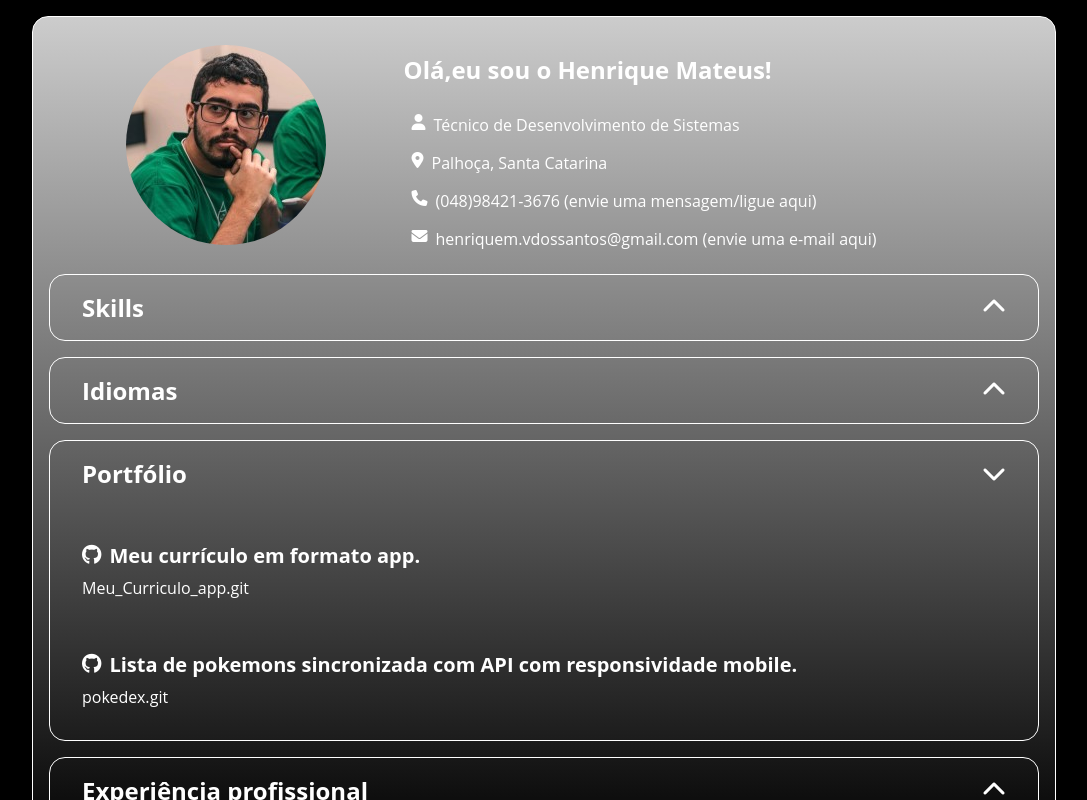
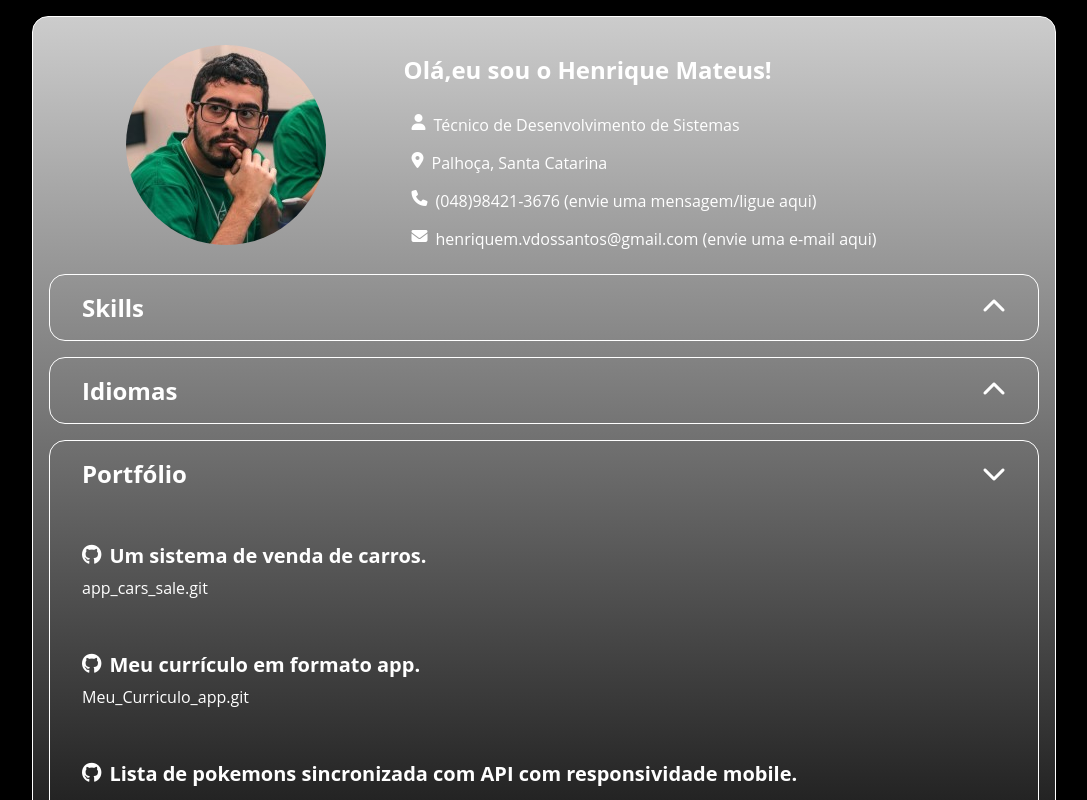
Before and after one commit to Henriquemvds/Meu-Curriculo-Web, a React (Vite) app: page / in a window 1280 px wide. Both pictures are taken after a click on the element "Portfólio". Shown: the top 800 px of the page, without its empty margins (96-1183 px from the left). Built offline with nearby package versions, Linux system fonts and the light colour scheme.

Commit message:
feat: app_cars_sale portfolio addition

```diff
--- a/src/assets/pages/Home.jsx
+++ b/src/assets/pages/Home.jsx
@@ -1,14 +1,13 @@
 import Perfil from '../images/1667876017269.jpg'
 import LogoJavascript from '../images/javascript-logo-transparent-logo-javascript-images-3.png'
 import LogoReact from '../images/png-transparent-react-native-hd-logo.png'
-import { useState } from 'react'
 import '../pages/Home.css'
 import { useEffect } from 'react'
 
 function Home() {
 
     window.dataLayer = window.dataLayer || [];
-  function gtag(){dataLayer.push(arguments);}
+    function gtag() { dataLayer.push(arguments); }
     gtag('js', new Date());
 
     gtag('config', 'G-5722Z9TNPM');
@@ -22,7 +21,7 @@ function Home() {
                 const acordeon = trigger.parentElement
                 const isOpen = acordeon.classList.contains('open')
 
-                if (isOpen){
+                if (isOpen) {
                     acordeon.classList.remove('open')
                 } else {
                     acordeon.classList.add('open')
@@ -33,12 +32,11 @@ function Home() {
     }, [])
 
 
-
     return (
         <section className="container">
             <header className="header">
 
-   <img src={Perfil}  className="photo"/>
+                <img src={Perfil} className="photo" />
 
                 <h1 className="title"> Olá,eu sou o Henrique Mateus!</h1>
 
@@ -85,10 +83,10 @@ function Home() {
                             <h3>Habilidades Profissionais: </h3>
                             <ul>
                                 <li>
-                <img src={LogoJavascript} alt="javascript" title="javascript"/>
+                                    <img src={LogoJavascript} alt="javascript" title="javascript" />
                                 </li>
                                 <li>
-                <img src={LogoReact} alt="react" title="react"/>
+                                    <img src={LogoReact} alt="react" title="react" />
                                 </li>
                             </ul>
                         </section>
@@ -157,16 +155,23 @@ function Home() {
                         <li>
                             <h3 className="title">
                                 <i className="fa-brands fa-github"></i>
+                               Um sistema de venda de carros.
+                            </h3>
+                            <a href="https://github.com/Henriquemvds/app-cars-sale.git">app_cars_sale.git</a>
+                        </li>
+                        <li>
+                            <h3 className="title">
+                                <i className="fa-brands fa-github"></i>
                                 Meu currículo em formato app.
                             </h3>
-        <a href="https://github.com/DevHenriquecido/Meu_Curriculo_app.git">Meu_Curriculo_app.git</a>
+                            <a href="https://github.com/Henriquemvds/Meu_Curriculo_app.git">Meu_Curriculo_app.git</a>
                         </li>
                         <li>
                             <h3 className="title">
                                 <i className="fa-brands fa-github"></i>
                                 Lista de pokemons sincronizada com API com responsividade mobile.
                             </h3>
-        <a href="https://github.com/DevHenriquecido/pokedex.git">pokedex.git</a>
+                            <a href="https://github.com/Henriquemvds/pokedex.git">pokedex.git</a>
                         </li>
 
 
@@ -238,7 +243,6 @@ function Home() {
                             <li>
                                 Etiquetação.
                             </li>
-
                         </p>
 
 
```
Also changed, not shown: src/assets/pages/Home.css (+18 -4 lines). Lines whose indentation alone changed are shown as unchanged.
